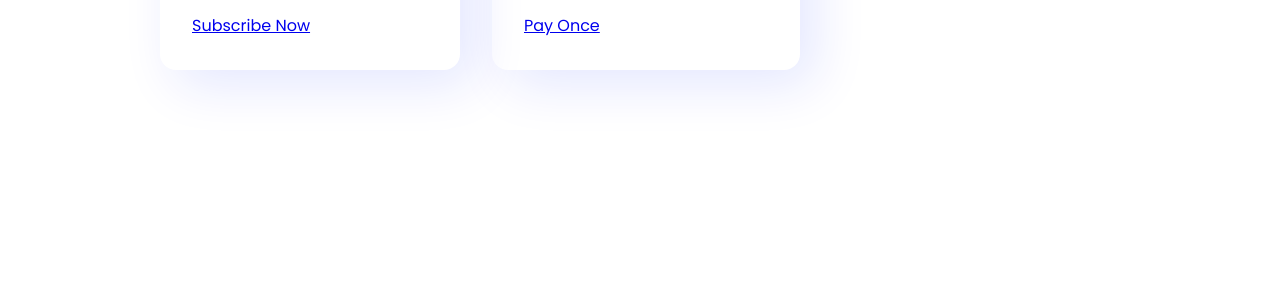
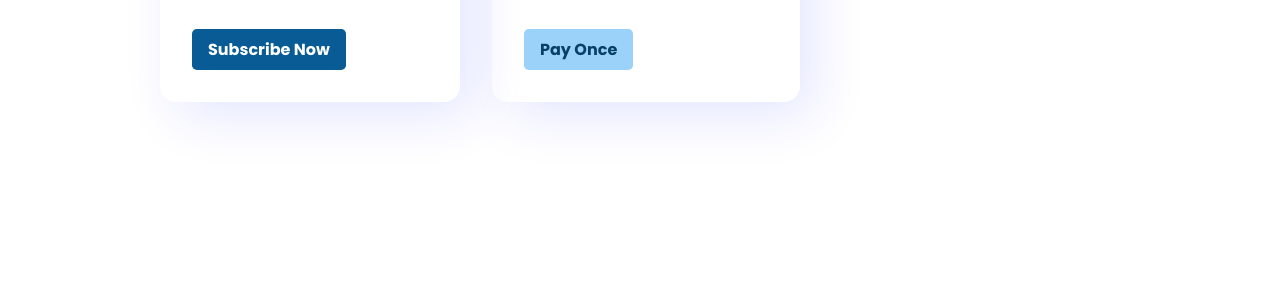
Before and after one commit to Hyperion72R/Animated-Navigation, a plain HTML site: page index.html in a window 1280 px wide. Shown: the part 502-800 px from the top of the page. Drawn offline with Linux system fonts and the light colour scheme.

Commit message:
Add some scss function

```diff
--- a/css/main.css
+++ b/css/main.css
@@ -153,4 +153,20 @@ h2 {
 .cards .card:nth-of-type(2) {
   margin-left: 2em;
 }
+
+.cards .card .cta {
+  padding: 0.5em 1em;
+  border-radius: 0.3em;
+  text-decoration: none;
+  background: #085b95;
+  margin-top: 1em;
+  display: inline-block;
+  color: white;
+  font-weight: bold;
+}
+
+.cards .card .pay-once {
+  background: #9ad2fa;
+  color: #064068;
+}
 /*# sourceMappingURL=main.css.map */
```
Also changed, not shown: 1 other file.
